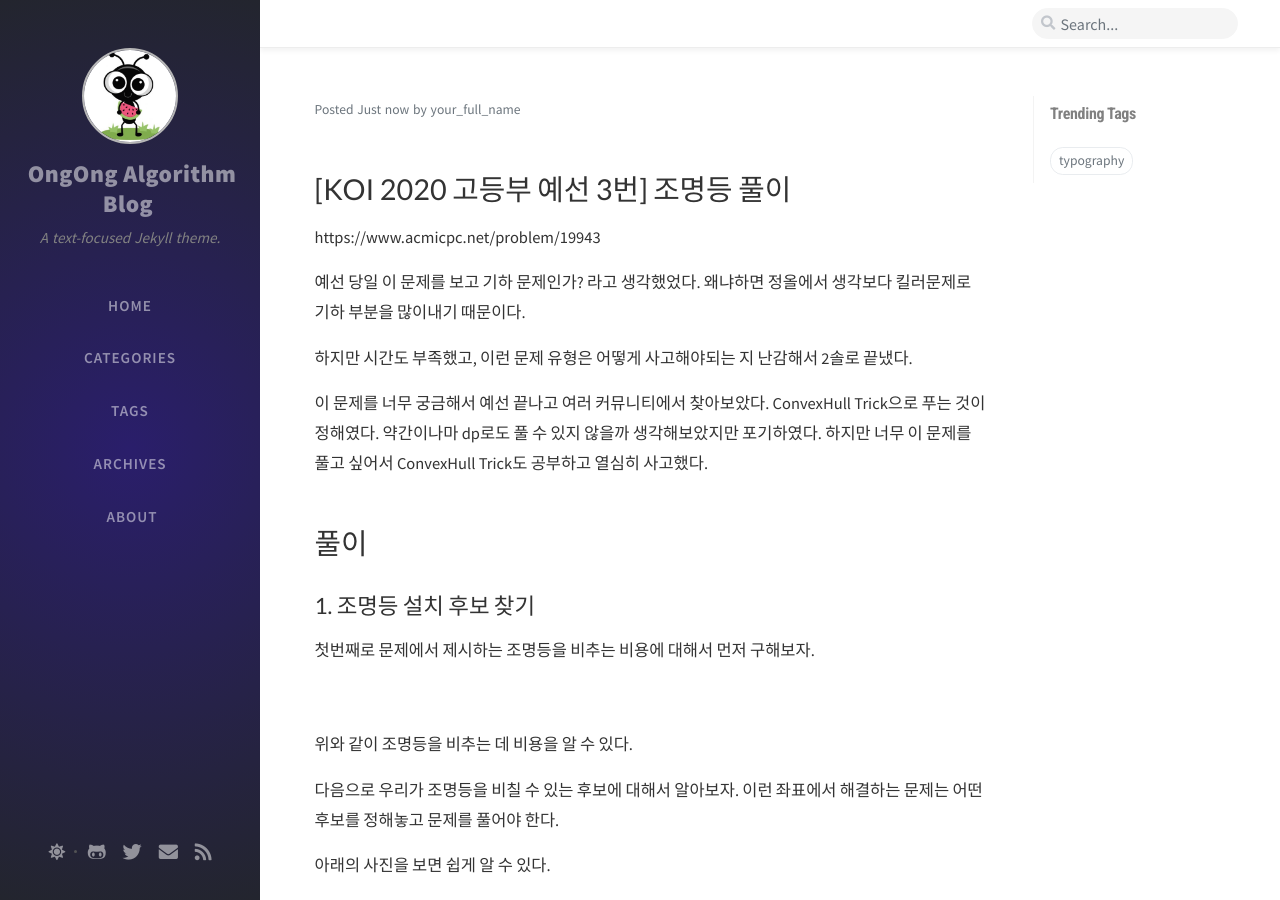
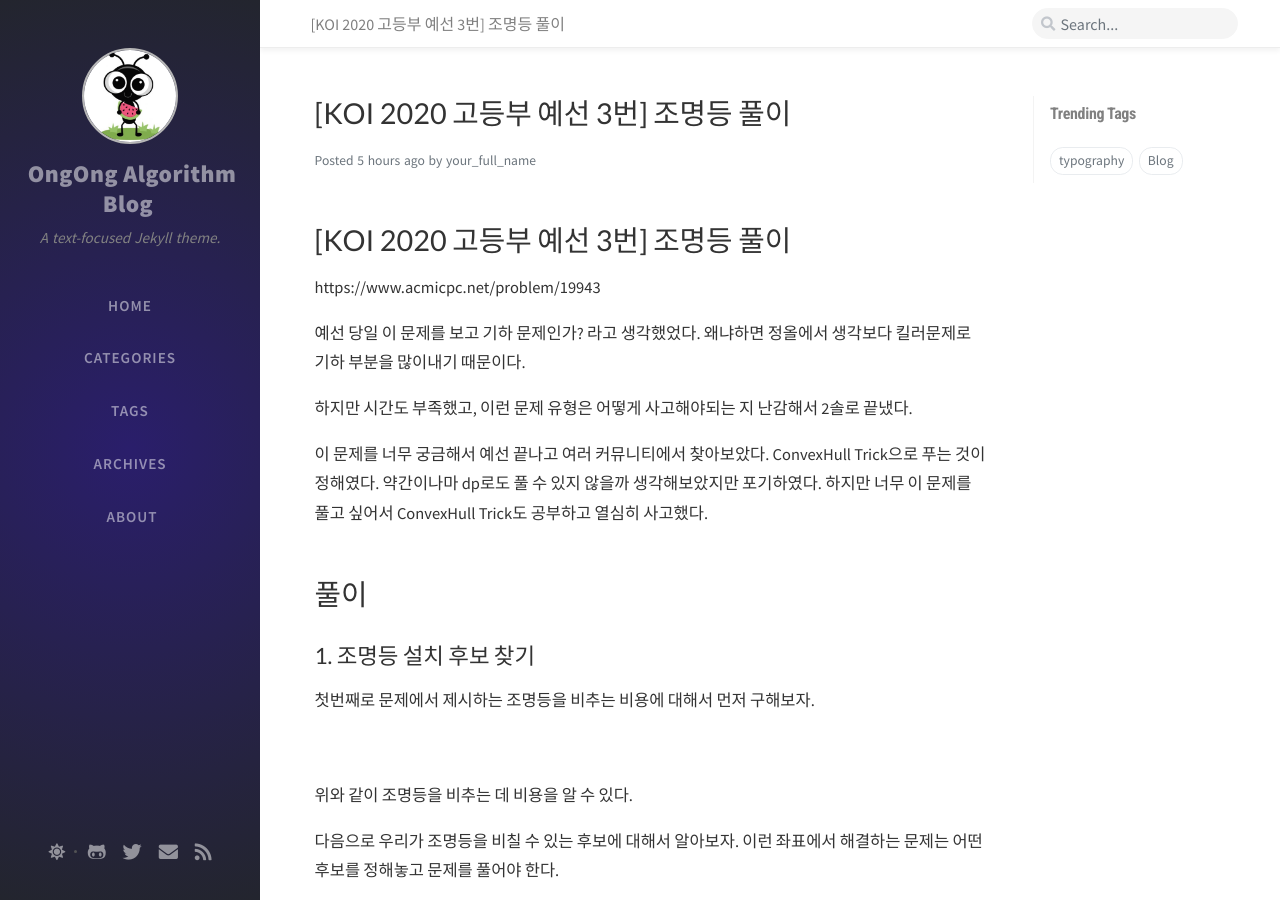
Before and after one commit to RealOngOng/Blog, a Jekyll site: the page built from _posts/2020-10-02-KOI2020high3.md, in a window 1280 px wide and 900 px high. Built offline with Jekyll 4.4.1, drawn with Linux system fonts in a browser that asks for light colours; nearby versions of some CDN libraries; our own code applies the rules of GitHub Pages for plain Markdown files; comment, search, counter and statistics services are not loaded; some of the changed lines change nothing that is shown; some of the changed text lies outside the part shown.

Commit message:
2020-10-02 06:51

```diff
--- a/_config.yml
+++ b/_config.yml
@@ -106,31 +106,6 @@
 permalink: /posts/:title/
 
 defaults:
-  -
-    scope:
-      path: "2020-10-02-KOI2020high3.md"
-      type: posts
-    values:
-      layout: post
-      comments: true    # Enable comments in posts.
-      toc: true         # Display TOC column in posts.
-      location: Post
-      breadcrumb:
-        -
-          label: Posts
-          url: /
-    scope:
-      path: "2020-10-02-test.md"
-      type: posts
-    values:
-      layout: post
-      comments: true    # Enable comments in posts.
-      toc: true         # Display TOC column in posts.
-      location: Post
-      breadcrumb:
-        -
-          label: Posts
-          url: /
 
 
 sass:
--- a/_posts/2020-10-02-KOI2020high3.md
+++ b/_posts/2020-10-02-KOI2020high3.md
@@ -1,5 +1,5 @@
 ---
-title: [KOI 2020 고등부 예선 3번] 조명등 풀이
+title: "[KOI 2020 고등부 예선 3번] 조명등 풀이"
 categories:
 - Blog
 tags:
```
